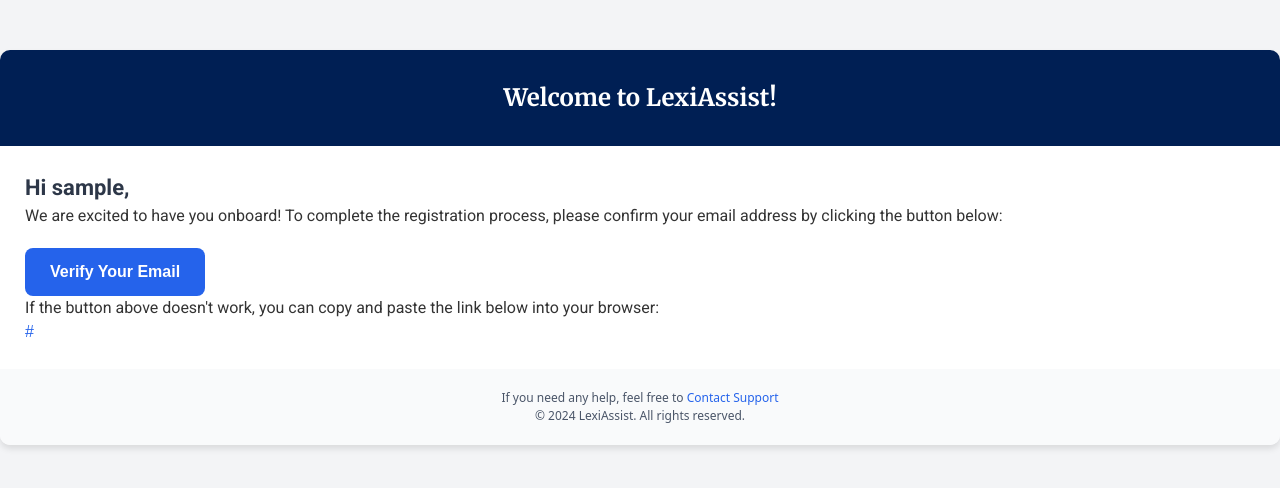
After one commit to arslaan5/Legal-Document-Assistant, a Django app: template assistant/templates/verification_email.html in a window 1280 px wide. The commit adds this page. Shown: the top 488 px of the page. Run offline with Django 5.2, Linux system fonts and the light colour scheme; the template is opened without the code that fills it: most values are stand-ins (such as "Sample title", 1, 10 or a date in 2020); style sheets or scripts are compiled from the project's sources; some libraries are stand-ins or nearby versions.

Commit message:
production 003

```diff
--- a/assistant/templates/home.html
+++ b/assistant/templates/home.html
@@ -42,7 +42,7 @@
               aria-current="page"
               class="inline-block rounded-lg px-2 py-1 text-sm transition-all duration-200 hover:bg-[#F5F5F5] hover:text-[#001F54]"
               href="{% url 'index' %}"
-              >Chatbot</a
+              >Assistant</a
             >
             <a
               class="inline-block rounded-lg px-2 py-1 text-sm transition-all duration-200 hover:bg-[#F5F5F5] hover:text-[#001F54]"
--- /dev/null
+++ b/assistant/templates/verification_email.html
@@ -0,0 +1,103 @@
+{% load static tailwind_tags %}
+<!DOCTYPE html>
+<html lang="en">
+<head>
+    <meta charset="UTF-8">
+    <meta name="viewport" content="width=device-width, initial-scale=1.0">
+    <title>LexiAssist - Email Verification</title>
+    {% tailwind_css %}
+    <link rel="stylesheet" href="{% static 'css/dist/styles.css' %}" />
+    <link
+      rel="icon"
+      type="image/x-icon"
+      href="{% static 'images\favicon.png' %}"
+    />
+    <link rel="preconnect" href="https://fonts.googleapis.com" />
+    <link rel="preconnect" href="https://fonts.gstatic.com" crossorigin />
+    <link
+      href="https://fonts.googleapis.com/css2?family=Merriweather:ital,wght@0,300;0,400;0,700;0,900;1,300;1,400;1,700;1,900&family=Roboto:ital,wght@0,100;0,300;0,400;0,500;0,700;0,900;1,100;1,300;1,400;1,500;1,700;1,900&display=swap"
+      rel="stylesheet"
+    />
+    <style>
+        /* Tailwind classes as inline styles */
+        .container {
+            max-width: 600px;
+            margin: 50px auto;
+            background-color: #ffffff;
+            border-radius: 10px;
+            box-shadow: 0 4px 6px rgba(0, 0, 0, 0.1);
+        }
+        .header {
+            background-color: #001F54;
+            color: white;
+            text-align: center;
+            padding: 30px;
+            border-top-left-radius: 10px;
+            border-top-right-radius: 10px;
+        }
+        .header h1 {
+            font-size: 24px;
+            font-weight: bold;
+            margin: 0;
+        }
+        .content {
+            padding: 25px;
+            font-family: Arial, sans-serif;
+            color: #333;
+        }
+        .content h2 {
+            color: #2D3748; /* Tailwind gray-800 */
+            font-size: 22px;
+            margin-top: 0;
+        }
+        .button {
+            background-color: #2563EB; /* Tailwind blue-600 */
+            padding: 12px 25px;
+            color: white;
+            text-decoration: none;
+            border-radius: 8px;
+            display: inline-block;
+            font-weight: bold;
+            text-align: center;
+            margin-top: 20px;
+            width: auto;
+            transition: background-color 0.3s;
+        }
+        .button:hover {
+            background-color: #1D4ED8; /* Tailwind blue-700 */
+        }
+        .footer {
+            background-color: #F9FAFB; /* Tailwind gray-50 */
+            padding: 20px;
+            text-align: center;
+            font-size: 12px;
+            color: #4A5568; /* Tailwind gray-600 */
+            border-bottom-left-radius: 10px;
+            border-bottom-right-radius: 10px;
+        }
+        .footer a {
+            color: #2563EB;
+            text-decoration: none;
+        }
+    </style>
+
+</head>
+<body class="bg-gray-100">
+    <div class="container">
+        <div class="header">
+            <h1 class="merriweather-bold">Welcome to LexiAssist!</h1>
+        </div>
+        <div class="content">
+            <h2 class="roboto-bold">Hi {{ username }},</h2>
+            <p class="roboto-regular">We are excited to have you onboard! To complete the registration process, please confirm your email address by clicking the button below:</p>
+            <a href="{{ verification_url }}" class="button text-white hover:text-gray-200">Verify Your Email</a>
+            <p class="roboto-regular">If the button above doesn't work, you can copy and paste the link below into your browser:</p>
+            <p><a href="{{ verification_url }}" class="text-blue-600 break-words">{{ verification_url }}</a></p>
+        </div>
+        <div class="footer">
+            <p>If you need any help, feel free to <a href="mailto:help.legal.assistant@gmail.com">Contact Support</a></p>
+            <p>&copy; 2024 LexiAssist. All rights reserved.</p>
+        </div>
+    </div>
+</body>
+</html>
--- a/requirements.txt
+++ b/requirements.txt
@@ -13,3 +13,4 @@
 einops
 gunicorn
 pypdf
+cryptography
```
Also changed, not shown: assistant/views.py (+24 -8 lines).
